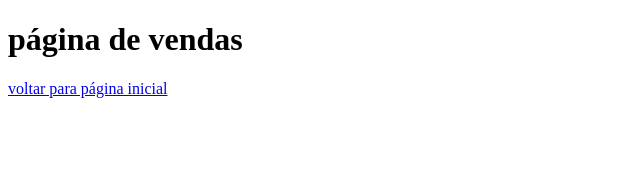
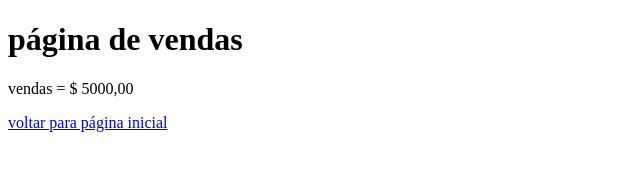
Before and after one commit to weidsonferreira/aulagithub, a plain HTML site: page vendas.html in a window 1280 px wide. Shown: the whole page, without its empty margins (0-640 px from the left). Drawn offline with Linux system fonts and the light colour scheme.

Commit message:
acrescentado valor das vendas

```diff
--- a/vendas.html
+++ b/vendas.html
@@ -8,6 +8,7 @@
 </head>
 <body>
     <h1>página de vendas</h1>
+    <p>vendas = $ 5000,00</p>
     <a href="index.html">voltar para página inicial</a>
 </body>
 </html>
```
